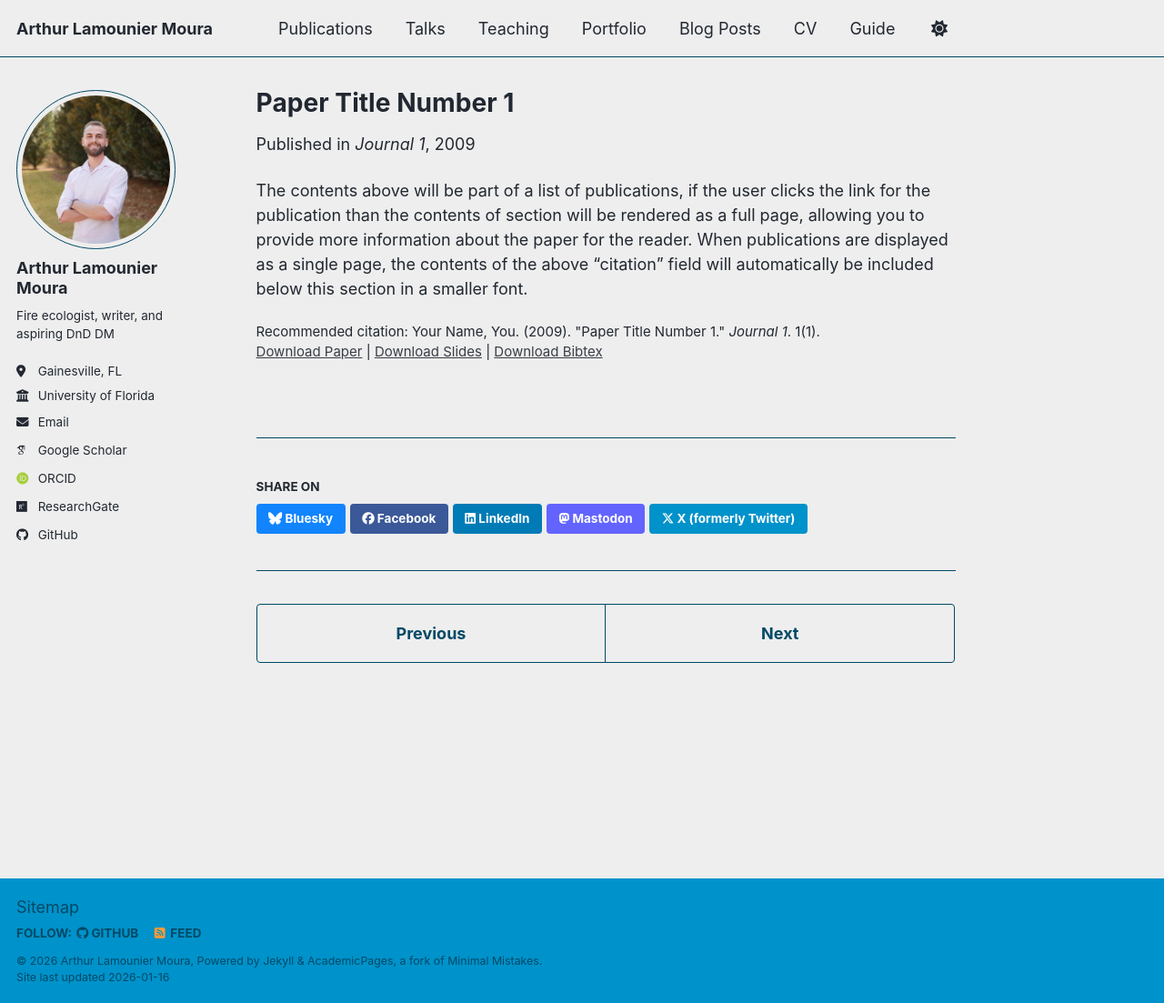
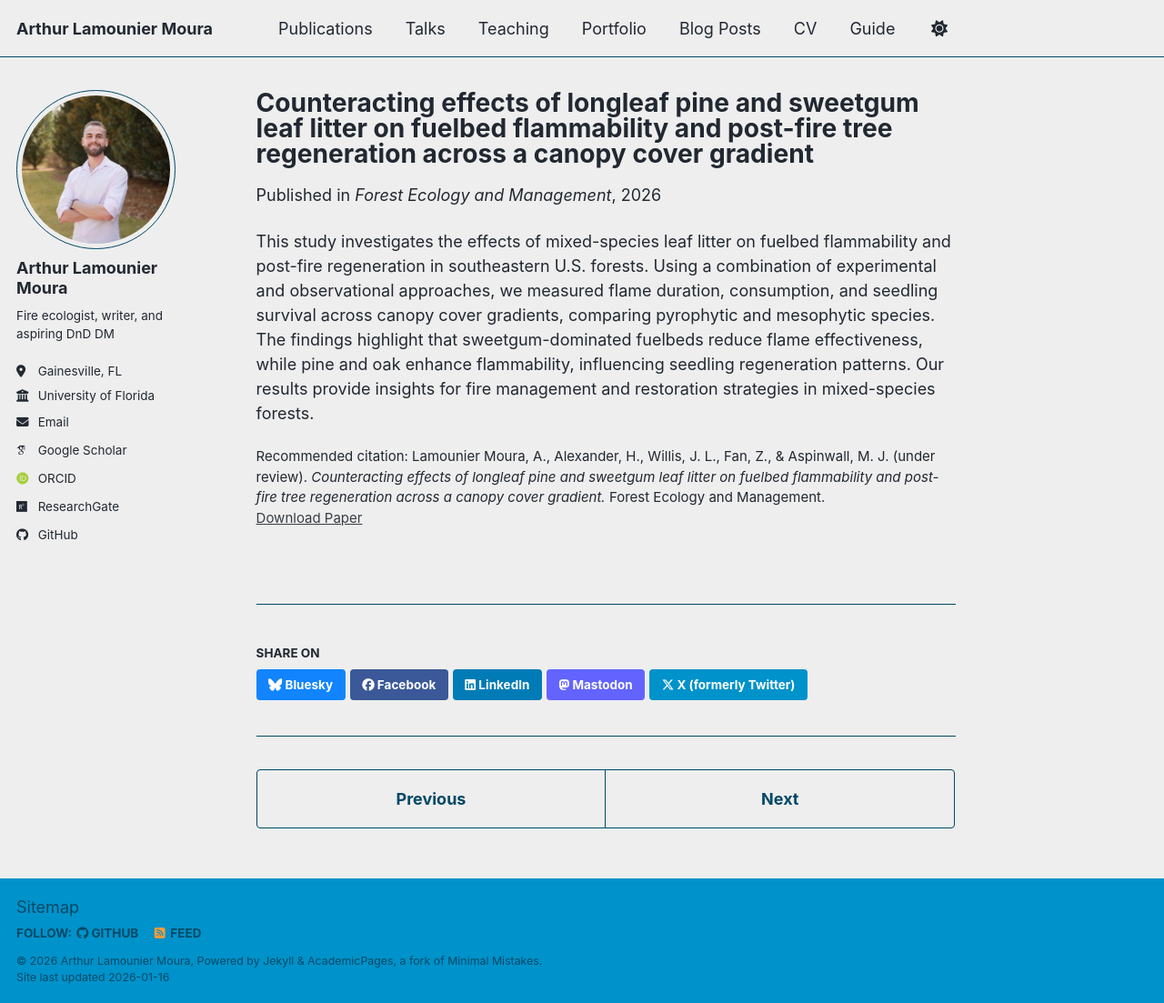
Before and after one commit to arthurlamounier/arthurlamounier.github.io, a Jekyll site: the page built from _publications/2009-10-01-paper-title-number-1.md, in a window 1280 px wide and 1103 px high. Shown: the whole window at 91% size. Built offline with Jekyll 4.4.1, drawn with Linux system fonts in a browser that asks for light colours; some web fonts are replaced; a script bundle is joined from its source files by our own code; library files that are not in the unit come from our copies.

Commit message:
Update 2009-10-01-paper-title-number-1.md

```diff
--- a/_publications/2009-10-01-paper-title-number-1.md
+++ b/_publications/2009-10-01-paper-title-number-1.md
@@ -1,14 +1,12 @@
 ---
-title: "Paper Title Number 1"
+title: "Counteracting effects of longleaf pine and sweetgum leaf litter on fuelbed flammability and post-fire tree regeneration across a canopy cover gradient"
 collection: publications
 category: manuscripts
-permalink: /publication/2009-10-01-paper-title-number-1
-excerpt: 'This paper is about the number 1. The number 2 is left for future work.'
-date: 2009-10-01
-venue: 'Journal 1'
-slidesurl: 'https://academicpages.github.io/files/slides1.pdf'
-paperurl: 'https://academicpages.github.io/files/paper1.pdf'
-bibtexurl: 'https://academicpages.github.io/files/bibtex1.bib'
-citation: 'Your Name, You. (2009). &quot;Paper Title Number 1.&quot; <i>Journal 1</i>. 1(1).'
+permalink: /publication/2026-counteracting-effects-longleaf-sweetgum
+date: 2026-01-01
+venue: "Forest Ecology and Management"
+paperurl: "https://dx.doi.org/10.2139/ssrn.5553847"
+citation: "Lamounier Moura, A., Alexander, H., Willis, J. L., Fan, Z., & Aspinwall, M. J. (under review). <i>Counteracting effects of longleaf pine and sweetgum leaf litter on fuelbed flammability and post-fire tree regeneration across a canopy cover gradient.</i> Forest Ecology and Management."
+excerpt: "This study examines how longleaf pine and sweetgum leaf litter influence fuelbed flammability and tree regeneration across a gradient of canopy cover."
 ---
-The contents above will be part of a list of publications, if the user clicks the link for the publication than the contents of section will be rendered as a full page, allowing you to provide more information about the paper for the reader. When publications are displayed as a single page, the contents of the above "citation" field will automatically be included below this section in a smaller font.
+This study investigates the effects of mixed-species leaf litter on fuelbed flammability and post-fire regeneration in southeastern U.S. forests. Using a combination of experimental and observational approaches, we measured flame duration, consumption, and seedling survival across canopy cover gradients, comparing pyrophytic and mesophytic species. The findings highlight that sweetgum-dominated fuelbeds reduce flame effectiveness, while pine and oak enhance flammability, influencing seedling regeneration patterns. Our results provide insights for fire management and restoration strategies in mixed-species forests.
```
